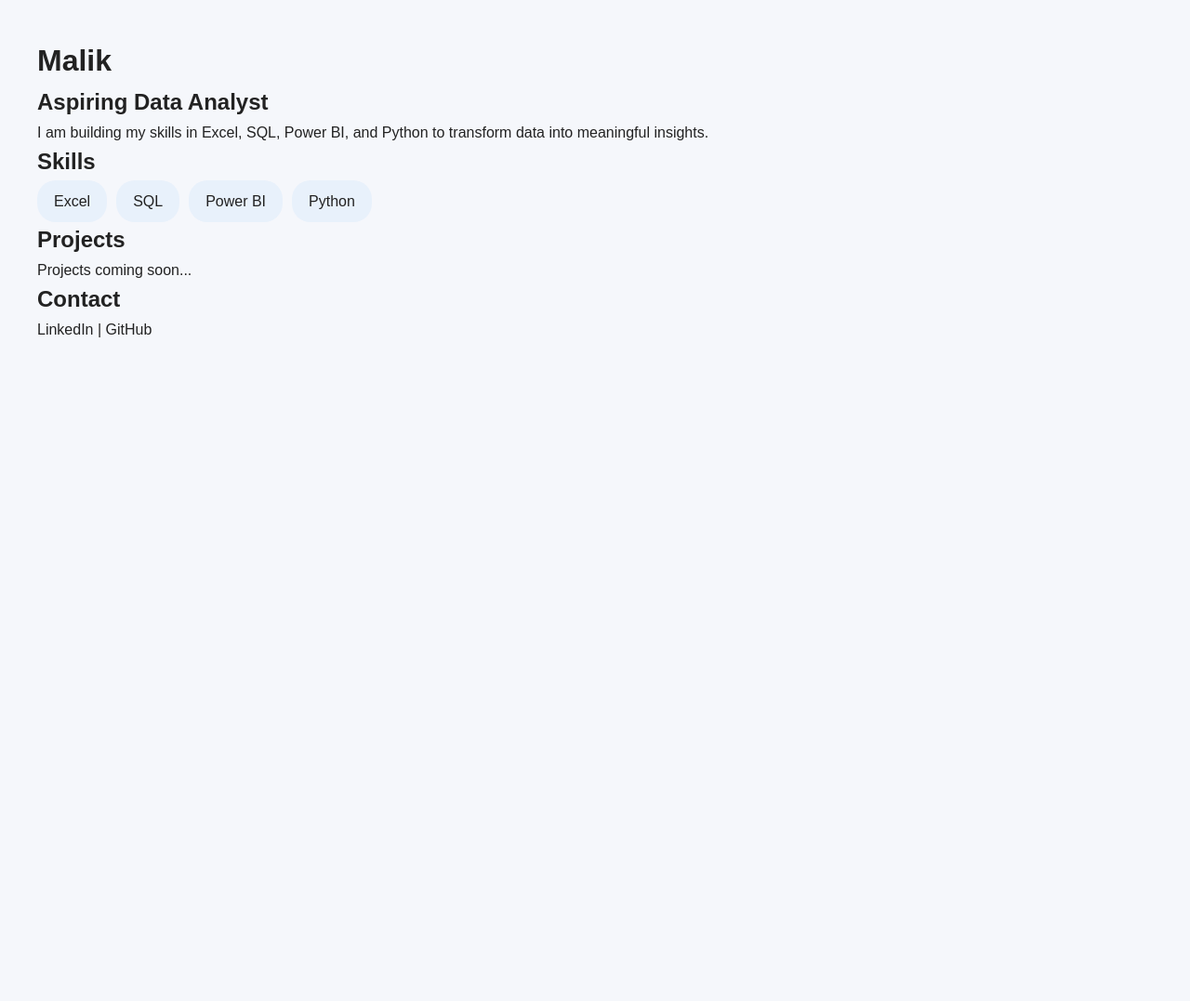
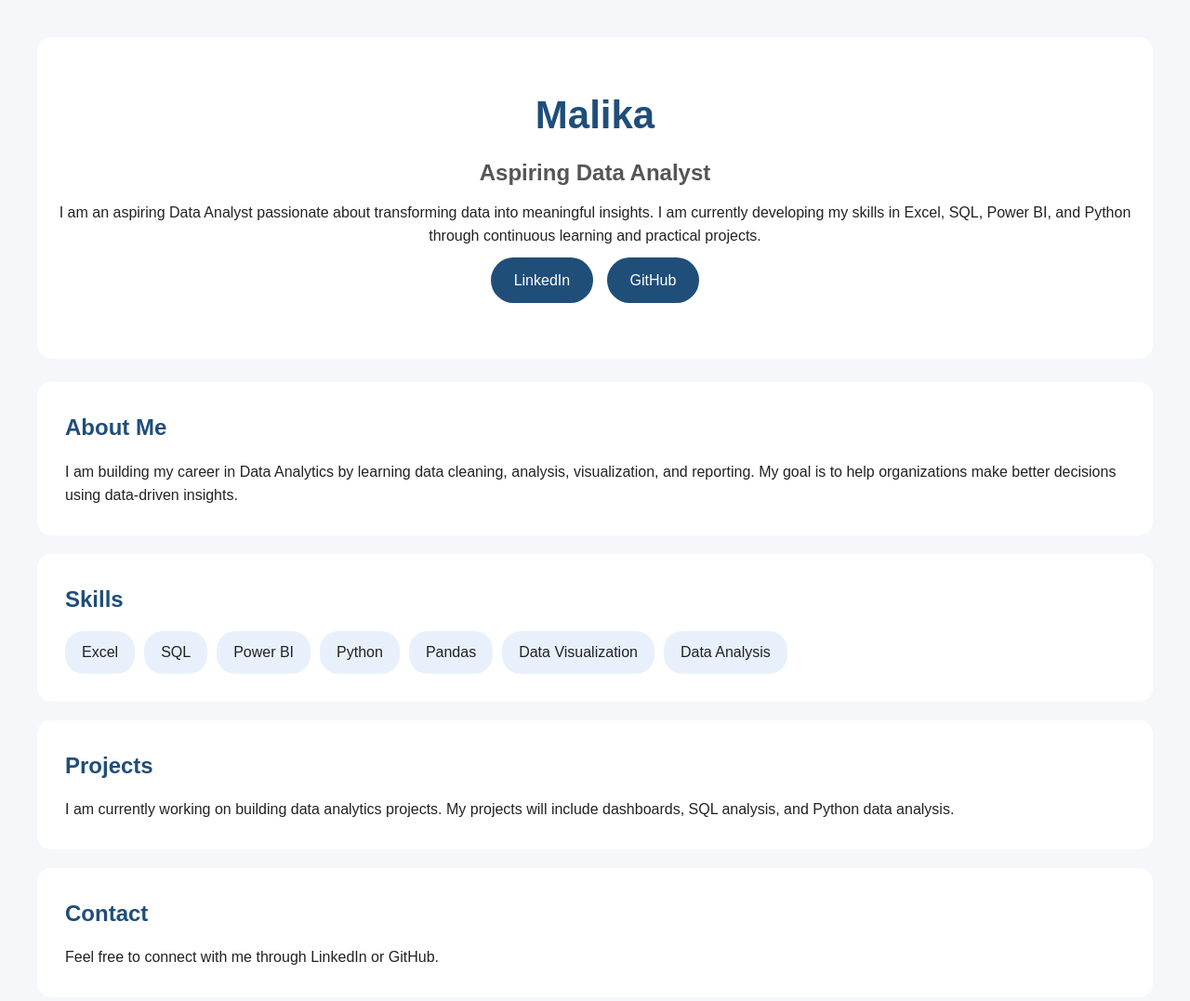
Before and after one commit to Malika-dataanalyst/Malika-dataanalyst.github.io, a plain HTML site: page index.html in a window 1280 px wide. Shown: the whole page at 93% size. Before the commit the page ends 800 px from the top, so only its background shows below. Drawn offline with Linux system fonts and the light colour scheme.

Commit message:
Update index.html

```diff
--- a/index.html
+++ b/index.html
@@ -7,30 +7,70 @@
 
 <body>
 
-<h1>Malik</h1>
-<h2>Aspiring Data Analyst</h2>
+<header>
+    <h1>Malika</h1>
+    <h2>Aspiring Data Analyst</h2>
+
+    <p>
+    I am an aspiring Data Analyst passionate about transforming data into
+    meaningful insights. I am currently developing my skills in Excel, SQL,
+    Power BI, and Python through continuous learning and practical projects.
+    </p>
+
+    <div class="buttons">
+        <a href="YOUR_LINKEDIN_LINK" target="_blank">LinkedIn</a>
+        <a href="YOUR_GITHUB_LINK" target="_blank">GitHub</a>
+    </div>
+</header>
+
+
+<section>
+<h2>About Me</h2>
 
 <p>
-I am building my skills in Excel, SQL, Power BI, and Python
-to transform data into meaningful insights.
+I am building my career in Data Analytics by learning data cleaning,
+analysis, visualization, and reporting. My goal is to help organizations
+make better decisions using data-driven insights.
 </p>
 
+</section>
+
+
+<section>
 <h2>Skills</h2>
+
 <ul>
-    <li>Excel</li>
-    <li>SQL</li>
-    <li>Power BI</li>
-    <li>Python</li>
+<li>Excel</li>
+<li>SQL</li>
+<li>Power BI</li>
+<li>Python</li>
+<li>Pandas</li>
+<li>Data Visualization</li>
+<li>Data Analysis</li>
 </ul>
 
-<h2>Projects</h2>
-<p>Projects coming soon...</p>
+</section>
 
 
+<section>
+<h2>Projects</h2>
+
+<p>
+I am currently working on building data analytics projects.
+My projects will include dashboards, SQL analysis, and Python data analysis.
+</p>
+
+</section>
+
+
+<section>
 <h2>Contact</h2>
+
 <p>
-LinkedIn | GitHub
+Feel free to connect with me through LinkedIn or GitHub.
 </p>
+
+</section>
 
 </body>
 </html>
```
